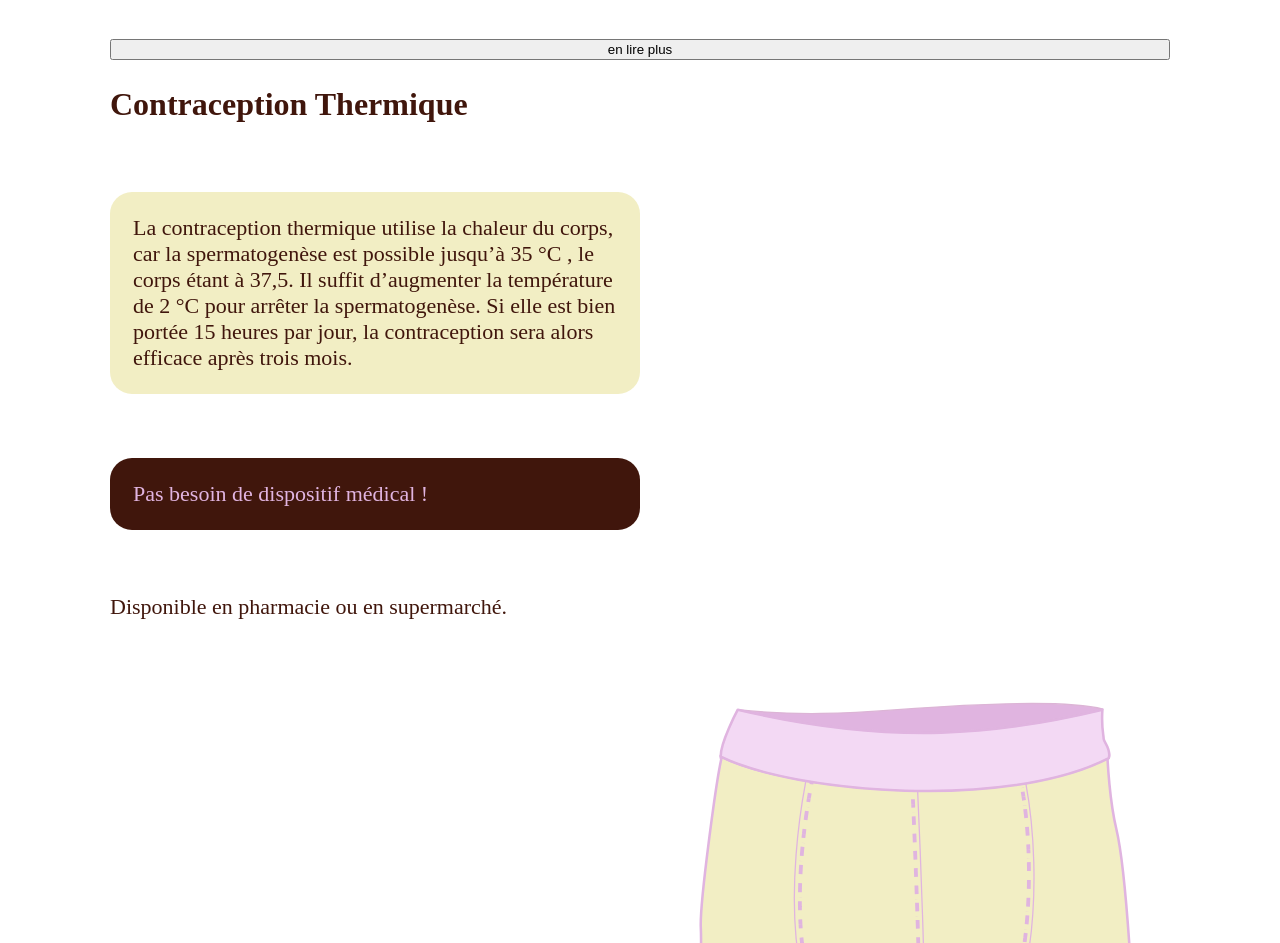
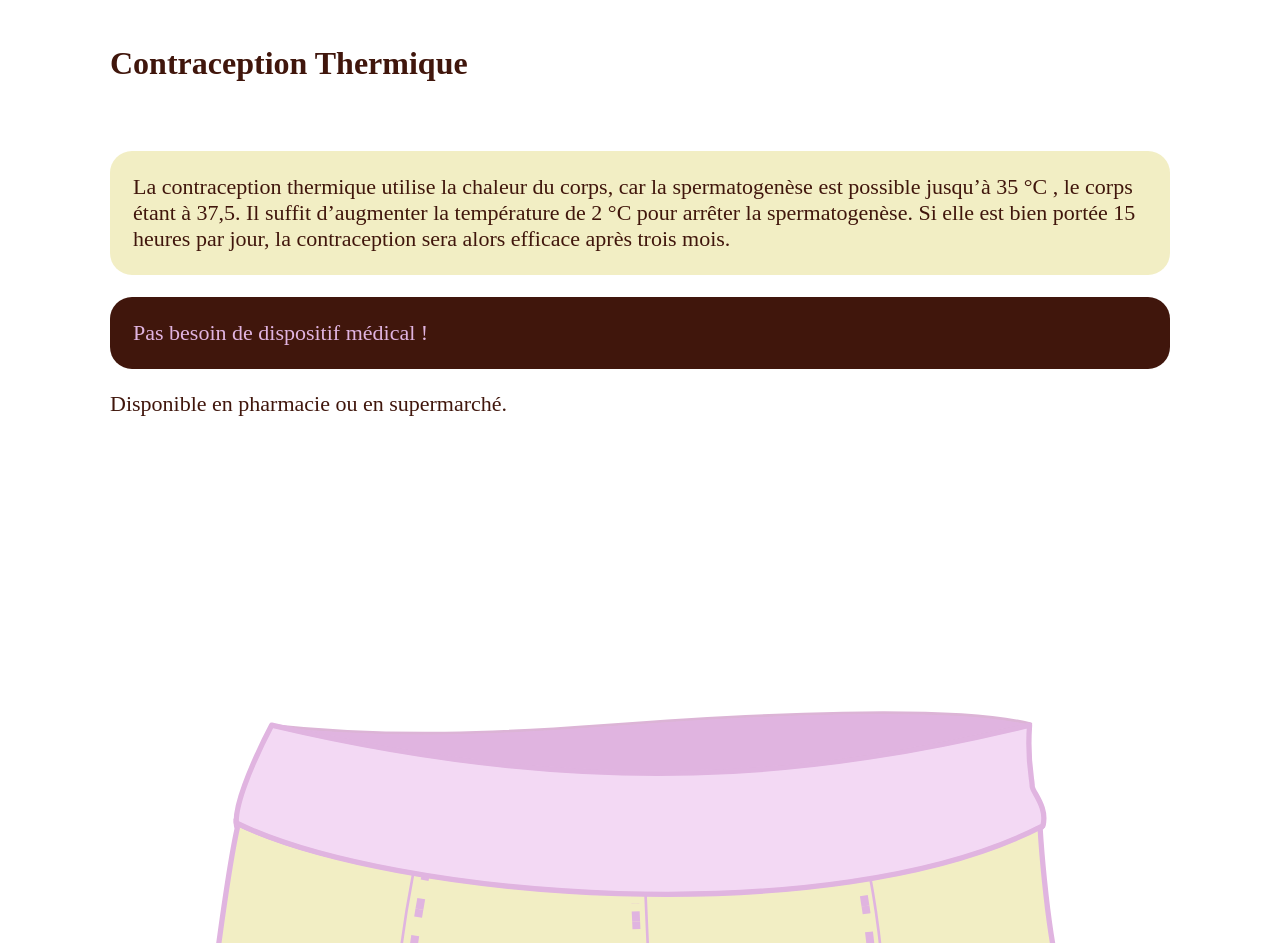
Before and after one commit to Elodie-st/what_if, a website: page src/contraception.html in a window 1280 px wide. Shown: the part 1249-2192 px from the top of the page. Drawn offline with nearby package versions, Linux system fonts and the light colour scheme; files that its build step writes are made by us from their sources; a web font is replaced by a local one.

Commit message:
image termique

```diff
--- a/src/contraception.html
+++ b/src/contraception.html
@@ -5,9 +5,14 @@
   <meta charset="UTF-8" />
   <meta http-equiv="X-UA-Compatible" content="IE=edge">
 
-  <meta name="description" content="">
+  <meta name="description" content="tout sur la contraception pour homme.">
+  <meta name="author" content="Elodie S" />
+  <meta property="og:title" content="Contraception" />
+  <meta property="og:type" content="website" />
+<meta property="og:url" content="https://elodiesomer.be" />
   <!-- Meta Partage -->
   <!-- Favicon -->
+  <link rel="icon" href="assets/images/pillule.svg" />
   <meta name="viewport" content="width=device-width, initial-scale=1">
 
   <link rel="stylesheet" href="styles/app.css">
@@ -69,16 +74,20 @@
       <p class="fond grid--left">La vasectomie est une opération de contraception réalisée chez les homme elle est la contraception plus fiable Veuillez noter qu’elle est considérée comme irréversible. Si vous envisagez la vasectomie parlez-en à votre médecin ou à votre urologue.</p>
 
       <p class="fond grid--right">L’intervention empêche les spermatozoïdes de rejoindre le liquide séminal. On sectionne une partie des canaux déférents, qui sont ensuite évacués et détruits par le corps.</p>
-      <button>en lire plus</button>
+      <!--<button>en lire plus</button>-->
   </div>
 
   <div id="thermique" class="thermique grid">
     <h2 class="contracep--titre sousTitre">Contraception Thermique</h2>
+    <div class="contenu--contracep">
+    <div class="text--contracep">
       <p class="fond grid--left">La contraception thermique utilise la chaleur du corps, car la spermatogenèse est possible jusqu’à 35 °C , le corps étant à 37,5. Il suffit d’augmenter la température de 2 °C pour arrêter la spermatogenèse. Si elle est bien portée 15 heures par jour, la contraception sera alors efficace après trois mois.</p>
       <p class="warning fond grid--left">Pas besoin de dispositif médical !</p>
       <p class="grid--left">Disponible en pharmacie ou en supermarché.</p>
-      <img class="grid--right" src="assets/images/boxer.svg" alt="illustration boxer chauffant">
-  </div>
+     </div>
+      <img class="grid--right image--boxer" src="assets/images/boxer.svg" alt="illustration boxer chauffant">
+    </div>
+    </div>
 
   <div id="gel" class="gel grid">
     <h2 class="contracep--titre sousTitre">Le Gel</h2>
```
